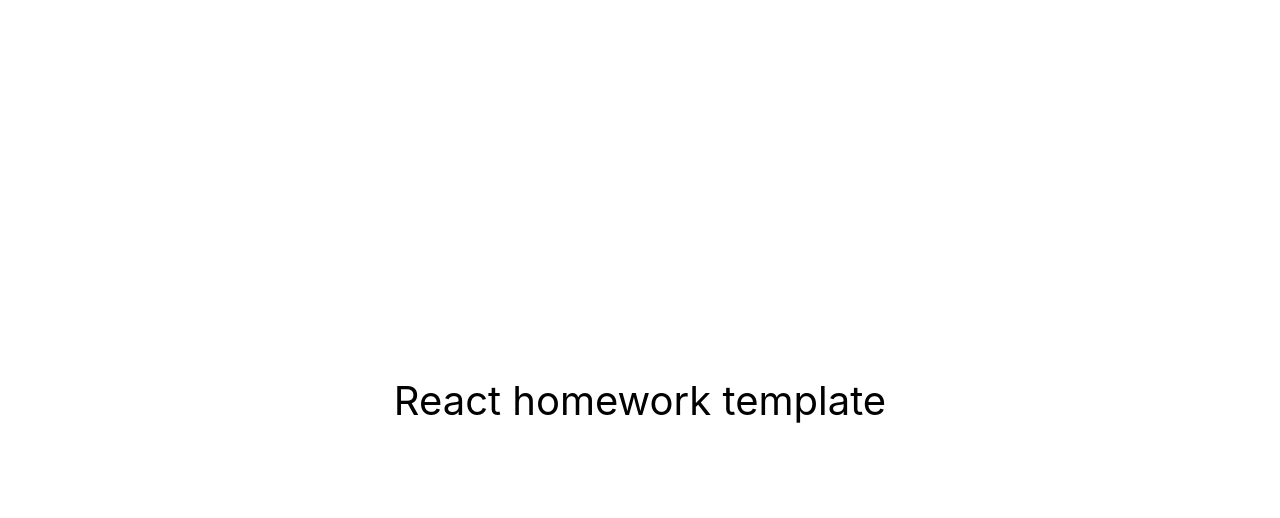
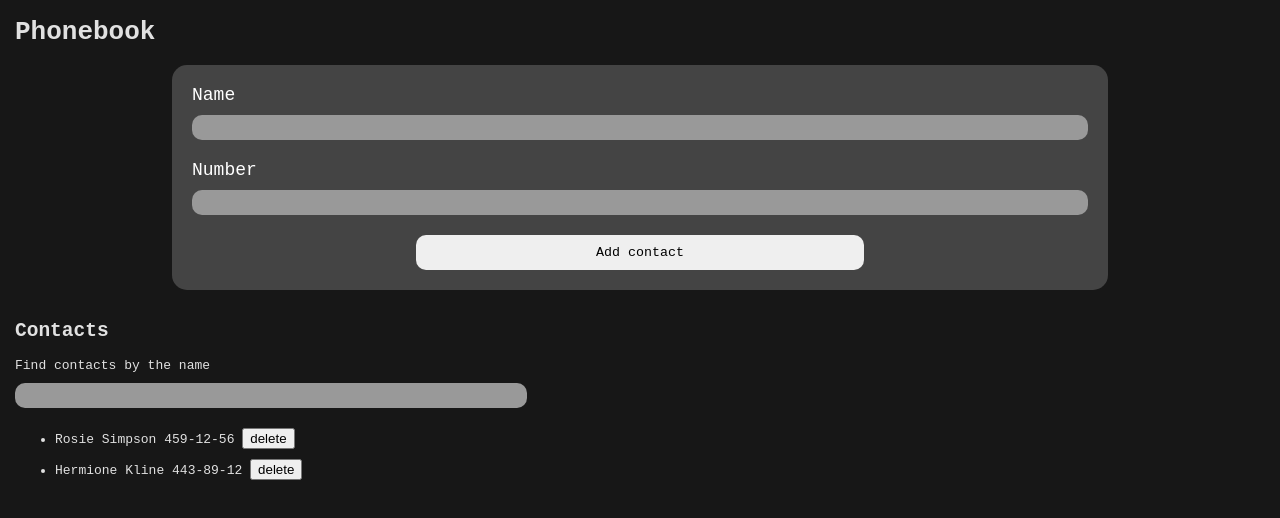
Before and after one commit to feninTolia/goit-react-hw-02-phonebook, a React (Create React App) app: page / in a window 1280 px wide. Shown: the top 518 px of the page. Built offline with nearby package versions, Linux system fonts and the light colour scheme.

Commit message:
added ui and adding contacts to list

```diff
--- a/package.json
+++ b/package.json
@@ -8,6 +8,7 @@
     "@testing-library/react": "^12.1.4",
     "@testing-library/user-event": "^13.5.0",
     "formik": "^2.2.9",
+    "nanoid": "^4.0.0",
     "react": "^18.1.0",
     "react-dom": "^18.1.0",
     "react-scripts": "5.0.1",
--- a/public/index.html
+++ b/public/index.html
@@ -24,7 +24,7 @@
       work correctly both with client-side routing and a non-root public URL.
       Learn how to configure a non-root public URL by running `npm run build`.
     -->
-    <title>React App</title>
+    <title>Phonebook</title>
 
     <!-- Start Single Page Apps for GitHub Pages -->
     <script type="text/javascript">
--- a/src/components/App.jsx
+++ b/src/components/App.jsx
@@ -1,16 +1,39 @@
-export const App = () => {
-  return (
-    <div
-      style={{
-        height: '100vh',
-        display: 'flex',
-        justifyContent: 'center',
-        alignItems: 'center',
-        fontSize: 40,
-        color: '#010101'
-      }}
-    >
-      React homework template
-    </div>
-  );
-};
+import React, { Component } from 'react';
+import ContactForm from './ContactForm/ContactForm';
+import Filter from './Filter/Filter';
+import ContactList from './ContactList/ContactList';
+
+export default class App extends Component {
+  state = {
+    contacts: [
+      { id: 'id-1', name: 'Rosie Simpson', number: '459-12-56' },
+      { id: 'id-2', name: 'Hermione Kline', number: '443-89-12' },
+    ],
+    filter: '',
+    name: '',
+    number: '',
+  };
+
+  handleAddContactForm = contact => {
+    console.log(contact);
+
+    this.setState(prevState => ({
+      contacts: [...prevState.contacts, contact],
+    }));
+
+    console.log(this.state);
+  };
+
+  render() {
+    return (
+      <>
+        <h1>Phonebook</h1>
+        <ContactForm onAddContact={this.handleAddContactForm} />
+
+        <h2>Contacts</h2>
+        <Filter />
+        <ContactList contacts={this.state.contacts} />
+      </>
+    );
+  }
+}
--- /dev/null
+++ b/src/components/ContactForm/ContactForm.jsx
@@ -0,0 +1,65 @@
+import React, { Component } from 'react';
+import { Formik } from 'formik';
+import { nanoid } from 'nanoid';
+import * as Yup from 'yup';
+import {
+  AddContactForm,
+  Input,
+  AddContactBtn,
+  ErrorMesage,
+} from './ContactForm.styled';
+
+const DisplayingErrorMessagesSchema = Yup.object().shape({
+  name: Yup.string()
+    .min(2, 'Too Short!')
+    .max(50, 'Too Long!')
+    .required('Please enter the required field')
+    .matches(/^[aA-zZ\s]+$/, 'Only alphabets are allowed for this field '),
+  number: Yup.string()
+    .matches(
+      /^(?:\+38)?(0\d{9})$/,
+      'Phone number is not valid. For example 0XXXXXXXXX'
+    )
+    .required('Please enter the required field'),
+});
+
+export default class ContactForm extends Component {
+  render() {
+    const { onAddContact } = this.props;
+    // console.log(onAddContact());
+    return (
+      <Formik
+        initialValues={{ name: '', number: '', id: '' }}
+        validationSchema={DisplayingErrorMessagesSchema}
+        onSubmit={(values, actions) => {
+          values.id = nanoid(5);
+          console.log(values);
+          actions.resetForm();
+          onAddContact(values);
+        }}
+      >
+        {({ errors, touched }) => (
+          <AddContactForm>
+            <label htmlFor="name">
+              Name
+              <Input type="text" name="name" id="name" required />
+              {touched.name && errors.name && (
+                <ErrorMesage>{errors.name}</ErrorMesage>
+              )}
+            </label>
+
+            <label htmlFor="number">
+              Number
+              <Input type="text" name="number" id="number" required />
+              {touched.number && errors.number && (
+                <ErrorMesage>{errors.number}</ErrorMesage>
+              )}
+            </label>
+
+            <AddContactBtn type="submit">Add contact</AddContactBtn>
+          </AddContactForm>
+        )}
+      </Formik>
+    );
+  }
+}
--- /dev/null
+++ b/src/components/ContactForm/ContactForm.styled.js
@@ -0,0 +1,54 @@
+import styled from 'styled-components';
+import { Form, Field } from 'formik';
+
+export const AddContactForm = styled(Form)`
+  display: flex;
+  flex-direction: column;
+  gap: 20px;
+
+  width: 70vw;
+  margin: 15px auto;
+  padding: 20px;
+  margin-bottom: 30px;
+
+  font-family: monospace;
+  color: white;
+  font-size: 18px;
+  background-color: #444;
+  border-radius: 15px;
+`;
+
+export const Input = styled(Field)`
+  box-sizing: border-box;
+  width: 100%;
+  margin-top: 10px;
+  border-radius: 10px;
+  border: none;
+  background-color: #999;
+  padding: 5px 10px;
+  color: white;
+`;
+
+export const AddContactBtn = styled.button`
+  width: 50%;
+  padding: 10px 20px;
+  align-self: center;
+
+  font-family: monospace;
+  color: black;
+  border-radius: 10px;
+  border: none;
+  transition: 250ms linear;
+
+  :hover {
+    box-shadow: 0 0 10px 2px white;
+    color: #555;
+  }
+`;
+
+export const ErrorMesage = styled.div`
+  margin-top: 10px;
+  padding-left: 10px;
+  font-size: 10px;
+  color: red;
+`;
--- /dev/null
+++ b/src/components/ContactList/ContactItem.jsx
@@ -0,0 +1,15 @@
+import React, { Component } from 'react';
+
+export default class ContactItem extends Component {
+  render() {
+    const { id, name, number } = this.props;
+
+    return (
+      <li>
+        <span>{name} </span>
+        <span>{number} </span>
+        <button>delete</button>
+      </li>
+    );
+  }
+}
--- /dev/null
+++ b/src/components/ContactList/ContactList.jsx
@@ -0,0 +1,17 @@
+import React, { Component } from 'react';
+import ContactItem from './ContactItem';
+
+export default class ContactList extends Component {
+  render() {
+    const { contacts } = this.props;
+
+    return (
+      <ul>
+        {contacts &&
+          contacts.map(({ id, name, number }) => (
+            <ContactItem key={id} name={name} number={number} />
+          ))}
+      </ul>
+    );
+  }
+}
--- /dev/null
+++ b/src/components/Filter/Filter.jsx
@@ -0,0 +1,24 @@
+import React, { Component } from 'react';
+import { Formik, Form, Field } from 'formik';
+import { Input, FilterLabel } from './Filter.styled';
+
+export default class Filter extends Component {
+  render() {
+    return (
+      <Formik
+        initialValues={{ filter: '' }}
+        onSubmit={(values, actions) => {
+          console.log(values);
+          actions.resetForm();
+        }}
+      >
+        <Form>
+          <FilterLabel htmlFor="filter">
+            Find contacts by the name
+            <Input name="filter" id="filter" type="text" />
+          </FilterLabel>
+        </Form>
+      </Formik>
+    );
+  }
+}
--- /dev/null
+++ b/src/components/Filter/Filter.styled.js
@@ -0,0 +1,20 @@
+import styled from 'styled-components';
+import { Field } from 'formik';
+
+export const Input = styled(Field)`
+  width: 40vw;
+
+  box-sizing: border-box;
+  margin-top: 10px;
+  border-radius: 10px;
+  border: none;
+  background-color: #999;
+  padding: 5px 10px;
+  color: white;
+`;
+
+export const FilterLabel = styled.label`
+  display: flex;
+  flex-direction: column;
+  margin-bottom: 20px;
+`;
--- a/src/index.css
+++ b/src/index.css
@@ -1,10 +1,11 @@
 @import-normalize; /* bring in normalize.css styles */
 
 body {
-  margin: 0;
-  font-family: -apple-system, BlinkMacSystemFont, 'Segoe UI', 'Roboto', 'Oxygen',
-    'Ubuntu', 'Cantarell', 'Fira Sans', 'Droid Sans', 'Helvetica Neue',
-    sans-serif;
+  box-sizing: border-box;
+  background-color: #171717;
+  color: #e1e1e1;
+  margin: 15px;
+  font-family: monospace;
   -webkit-font-smoothing: antialiased;
   -moz-osx-font-smoothing: grayscale;
 }
@@ -13,3 +14,7 @@ code {
   font-family: source-code-pro, Menlo, Monaco, Consolas, 'Courier New',
     monospace;
 }
+
+li {
+  margin-bottom: 10px;
+}
--- a/src/index.js
+++ b/src/index.js
@@ -1,6 +1,6 @@
 import React from 'react';
 import ReactDOM from 'react-dom/client';
-import { App } from 'components/App';
+import App from 'components/App';
 import './index.css';
 
 ReactDOM.createRoot(document.getElementById('root')).render(
```
Also changed, not shown: src/components/ContactList/ContactList.styled.js (added), 1 other file (tests, documents, lock files or other folders).
